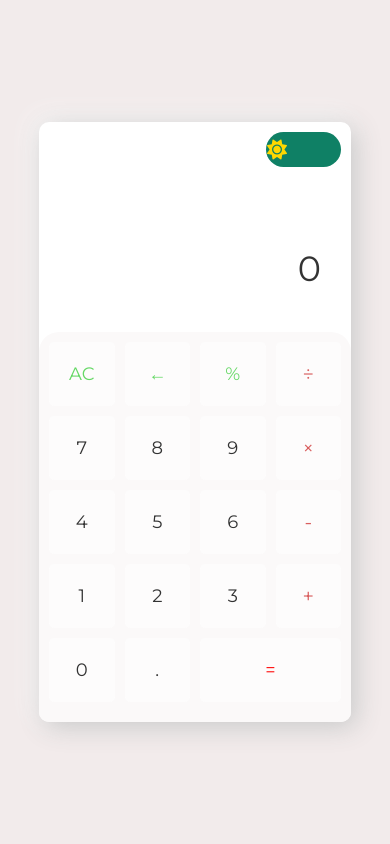
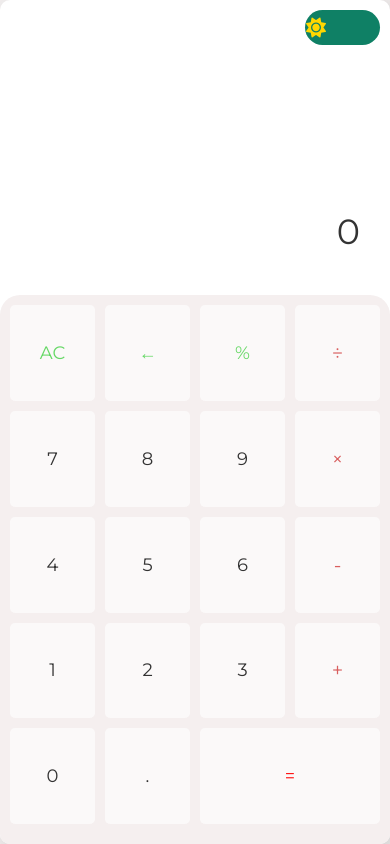
Before and after one commit to chimoski/watack, a React (Create React App) app: page / in a window 390 px wide. Built offline with nearby package versions, Linux system fonts and the light colour scheme.

Commit message:
fixed stuffs

```diff
--- a/src/App.js
+++ b/src/App.js
@@ -49,6 +49,12 @@ function reducer(state, { type, payload }) {
 		case Actions.ADD_VALUES:
 			if (currentValue == "0" && payload == "0") return state;
 			if (payload == "." && currentValue.includes(".")) return state;
+			if (currentValue == null && payload == ".") {
+				return {
+					...state,
+					currentValue: payload,
+				};
+			}
 			if (overWrite === true) {
 				return {
 					...state,
@@ -236,6 +242,7 @@ function App() {
 	const transformMoon =
 		theme === "dark" ? "translateX(0px) rotate(350deg)" : "translateX(-45px)";
 	const opacityMoon = theme === "dark" ? "1" : "0";
+	const switchBg = theme === "light" ? "rgb(15, 128, 101)" : "rgb(90, 128, 15)";
 
 	return (
 		<div className='wrapper'>
@@ -244,7 +251,7 @@ function App() {
 			<div
 				className='switch-container'
 				onClick={() => toggleTheme(theme, setTheme)}>
-				<div className='box'>
+				<div className='box' style={{ background: switchBg }}>
 					<i
 						className='fas fa-sun '
 						id='sun'
--- a/src/index.css
+++ b/src/index.css
@@ -10,13 +10,13 @@
 	--bg: rgb(242, 235, 235);
 	--wrapperBg: rgb(255, 255, 255);
 	--screenBg: rgb(255, 255, 255);
-	--screen1Text: #333;
+	--screen1Text: rgb(147, 143, 143);
 	--screen2Text: #333;
 	--flagText: #fff;
 	--btnColor: #333;
 	--btnBg: rgba(254, 254, 254, 0.7);
 	--btnHoverBg: rgb(242, 240, 240);
-	--btnBoxBg: rgb(251, 249, 249);
+	--btnBoxBg: rgb(245, 239, 239);
 	--wrapperShadow: 5px 5px 26px #c7c7c7, -5px -5px 26px #f9f9f9;
 	--timeColor: #333;
 }
@@ -83,6 +83,7 @@ body {
 	color: var(--screen1Text) !important;
 	font-size: 20px !important;
 	position: relative;
+	overflow: none;
 }
 .screen2 {
 	position: relative;
@@ -150,7 +151,6 @@ body {
 	justify-content: space-between;
 	align-items: center;
 	padding: 0 6px;
-	background-color: rgb(15, 128, 101);
 	border-radius: 50px;
 	position: absolute;
 	right: 10px;
@@ -173,3 +173,13 @@ body {
 .switch-container div .ball {
 	display: none;
 }
+@media (max-width: 400px) {
+	.wrapper {
+		background: var(--wrapperBg);
+		width: 100vw;
+		height: 100vh;
+		border-radius: 10px;
+		position: relative;
+		box-shadow: var(--wrapperShadow);
+	}
+}
```
